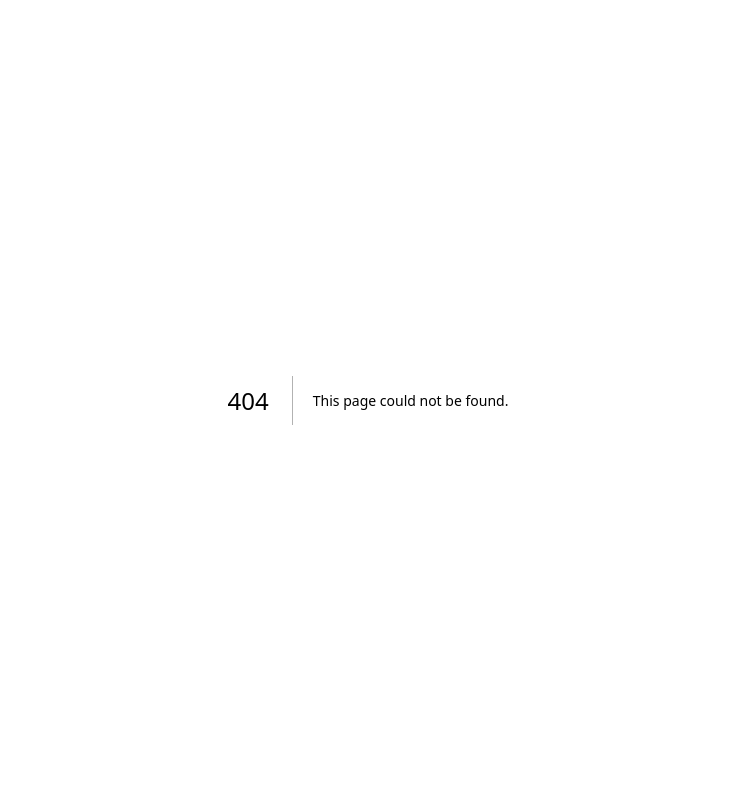
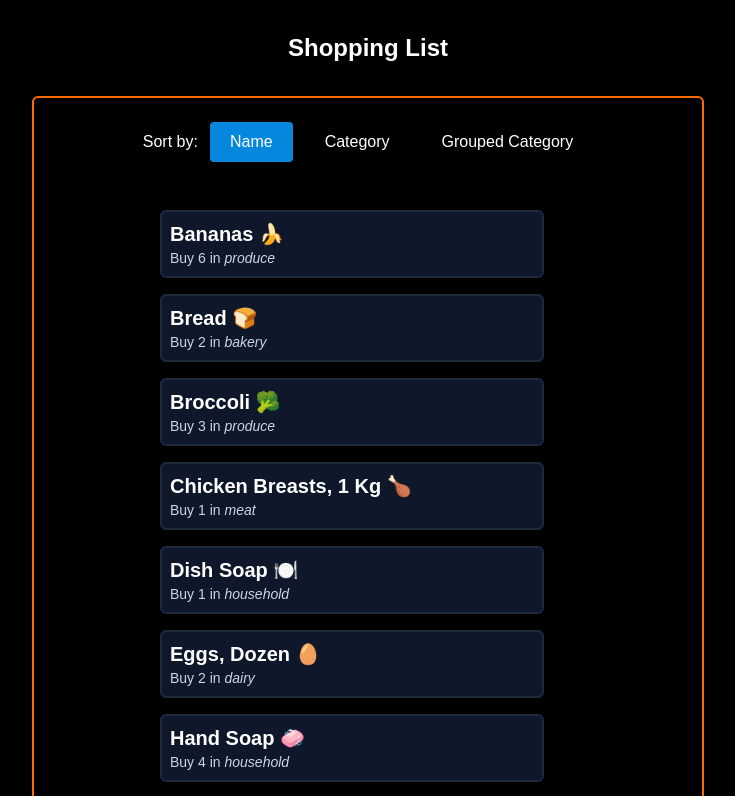
Before and after one commit to aryansaini-71/cprg306-assignments, a Next.js app: page /week-5 in a window 1280 px wide. Before the commit this address had no page. Shown: the top 796 px of the page, without its empty margins (272-1007 px from the left). Built offline with nearby package versions, Linux system fonts and the light colour scheme.

Commit message:
Comleting week-5

```diff
--- a/app/page.tsx
+++ b/app/page.tsx
@@ -7,6 +7,8 @@ export default function Page() {
       <a href="/week-3">Go to Week 3</a>
       <br/>
       <a href="/week-4">Go to Week 4</a>
+      <br/>
+      <a href="/week-5">Go to Week 5</a>
 
     </div>
   );
--- /dev/null
+++ b/app/week-5/item-list.tsx
@@ -0,0 +1,90 @@
+"use client";
+
+import { useState } from "react";
+import Item from "./items";
+import itemsData from "./items.json";
+
+interface ItemObject {
+  id: string;
+  name: string;
+  quantity: number;
+  category: string;
+}
+
+export default function ItemList() {
+  const [sortBy, setSortBy] = useState("name");
+
+  const items = [...itemsData];
+
+  items.sort((a, b) => {
+    if (sortBy === "name") {
+      return a.name.localeCompare(b.name);
+    } else if (sortBy === "category") {
+      return a.category.localeCompare(b.category);
+    }
+    return 0;
+  });
+
+  const groupedItems = itemsData.reduce((acc: any, item) => {
+    const category = item.category;
+    if (!acc[category]) {
+      acc[category] = [];
+    }
+    acc[category].push(item);
+    return acc;
+  }, {});
+
+  const sortedCategories = Object.keys(groupedItems).sort();
+
+  return (
+    <div className="flex flex-col items-center w-full border-orange-500 border-2 rounded-md p-6">
+
+      <div className="mb-8 flex flex-wrap justify-center items-center gap-3 ">
+        <label className="text-white font-small">Sort by:</label>
+
+        <button
+          onClick={() => setSortBy("name")}
+          style={{ backgroundColor: sortBy === "name" ? "#0587dd" : "#000000" }}
+          className="px-5 py-2 text-white rounded shadow-md transition-all"
+        >
+          Name
+        </button>
+
+        <button
+          onClick={() => setSortBy("category")}
+          style={{ backgroundColor: sortBy === "category" ? "#0587dd" : "#000000" }}
+          className="px-5 py-2 text-white rounded shadow-md transition-all"
+        >
+          Category
+        </button>
+
+        <button
+          onClick={() => setSortBy("grouped")}
+          style={{ backgroundColor: sortBy === "grouped" ? "#0587dd" : "#000000" }}
+          className="px-5 py-2 text-white rounded shadow-md transition-all"
+        >
+          Grouped Category
+        </button>
+      </div>
+
+      <ul className="w-full max-w-md ">
+        {sortBy === "grouped" ? (
+          sortedCategories.map((cat) => (
+            <div key={cat} className="mb-6">
+              <h2 className="text-blue-400 text-2xl capitalize border-b border-blue-900 mb-2">
+                {cat}
+              </h2>
+              {groupedItems[cat].sort((a: any, b: any) => a.name.localeCompare(b.name)).map((item: any) => (
+                <Item key={item.id} {...item} />
+              ))}
+            </div>
+          ))
+        ) : (
+          items.map((item) => (
+            <Item key={item.id} {...item} />
+          ))
+        )}
+      </ul>
+    </div>
+  );
+}
--- /dev/null
+++ b/app/week-5/items.json
@@ -0,0 +1,74 @@
+[
+  {
+    "id": "1h2GJKH12gkHG31h1H",
+    "name": "milk, 4 L 🥛",
+    "quantity": 1,
+    "category": "dairy"
+  },
+  {
+    "id": "2KJH3k2j3H1k2J3K1H",
+    "name": "bread 🍞",
+    "quantity": 2,
+    "category": "bakery"
+  },
+  {
+    "id": "3h2KJH3k2j3H1k2J3",
+    "name": "eggs, dozen 🥚",
+    "quantity": 2,
+    "category": "dairy"
+  },
+  {
+    "id": "4k2J3K1H2GJKH12gk",
+    "name": "bananas 🍌",
+    "quantity": 6,
+    "category": "produce"
+  },
+  {
+    "id": "5H1h1H2KJH3k2j3H",
+    "name": "broccoli 🥦",
+    "quantity": 3,
+    "category": "produce"
+  },
+  {
+    "id": "6H1k2J3K1H2GJKH1",
+    "name": "chicken breasts, 1 kg 🍗",
+    "quantity": 1,
+    "category": "meat"
+  },
+  {
+    "id": "7gkHG31h1H2KJH3k",
+    "name": "pasta sauce 🍝",
+    "quantity": 3,
+    "category": "canned goods"
+  },
+  {
+    "id": "8j3H1k2J3K1H2GJK",
+    "name": "spaghetti, 454 g 🍝",
+    "quantity": 2,
+    "category": "dry goods"
+  },
+  {
+    "id": "9H12gkHG31h1H2KJ",
+    "name": "toilet paper, 12 pack 🧻",
+    "quantity": 1,
+    "category": "household"
+  },
+  {
+    "id": "10H3k2j3H1k2J3K1",
+    "name": "paper towels, 6 pack",
+    "quantity": 1,
+    "category": "household"
+  },
+  {
+    "id": "11k2J3K1H2GJKH12",
+    "name": "dish soap 🍽️",
+    "quantity": 1,
+    "category": "household"
+  },
+  {
+    "id": "12GJKH12gkHG31h1",
+    "name": "hand soap 🧼",
+    "quantity": 4,
+    "category": "household"
+  }
+]
--- /dev/null
+++ b/app/week-5/items.tsx
@@ -0,0 +1,17 @@
+
+interface ItemProps {
+  name: string;
+  quantity: number;
+  category: string;
+}
+
+export default function Item({ name, quantity, category }: ItemProps) {
+  return (
+    <li className="p-2 m-4 bg-slate-900 max-w-sm border-2 border-slate-800 rounded-md ">
+      <h2 className="text-xl font-bold text-white capitalize ">{name}</h2>
+      <div className="text-sm text-slate-300">
+        Buy {quantity} in <span className="italic">{category}</span>
+      </div>
+    </li>
+  );
+}
--- /dev/null
+++ b/app/week-5/page.tsx
@@ -0,0 +1,14 @@
+import ItemList from "./item-list";
+
+export default function Page() {
+  return (
+    <main className="bg-black min-h-screen p-8 flex flex-col items-center">
+      <div className="w-full max-w-2xl">
+        <h1 className="text-2xl font-bold text-white mb-8 text-center">
+          Shopping List
+        </h1>
+        <ItemList />
+      </div>
+    </main>
+  );
+}
```
